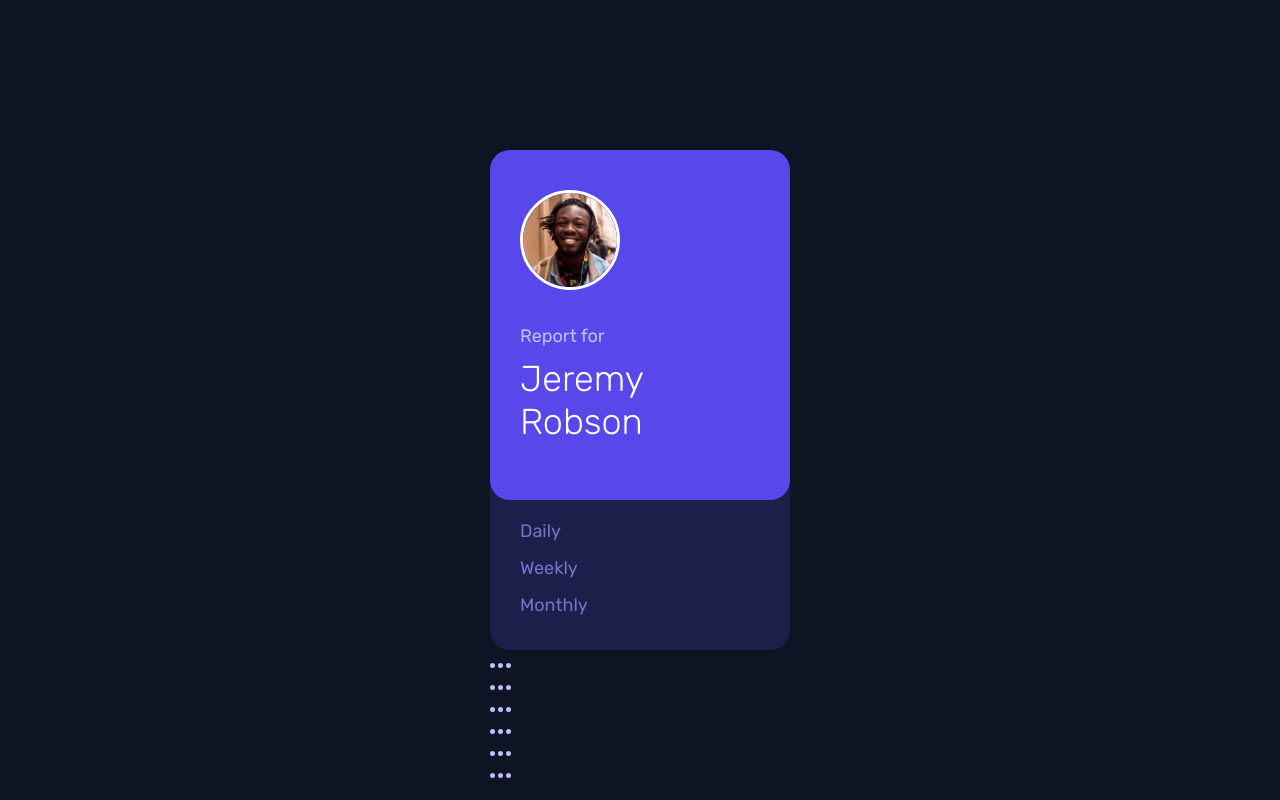
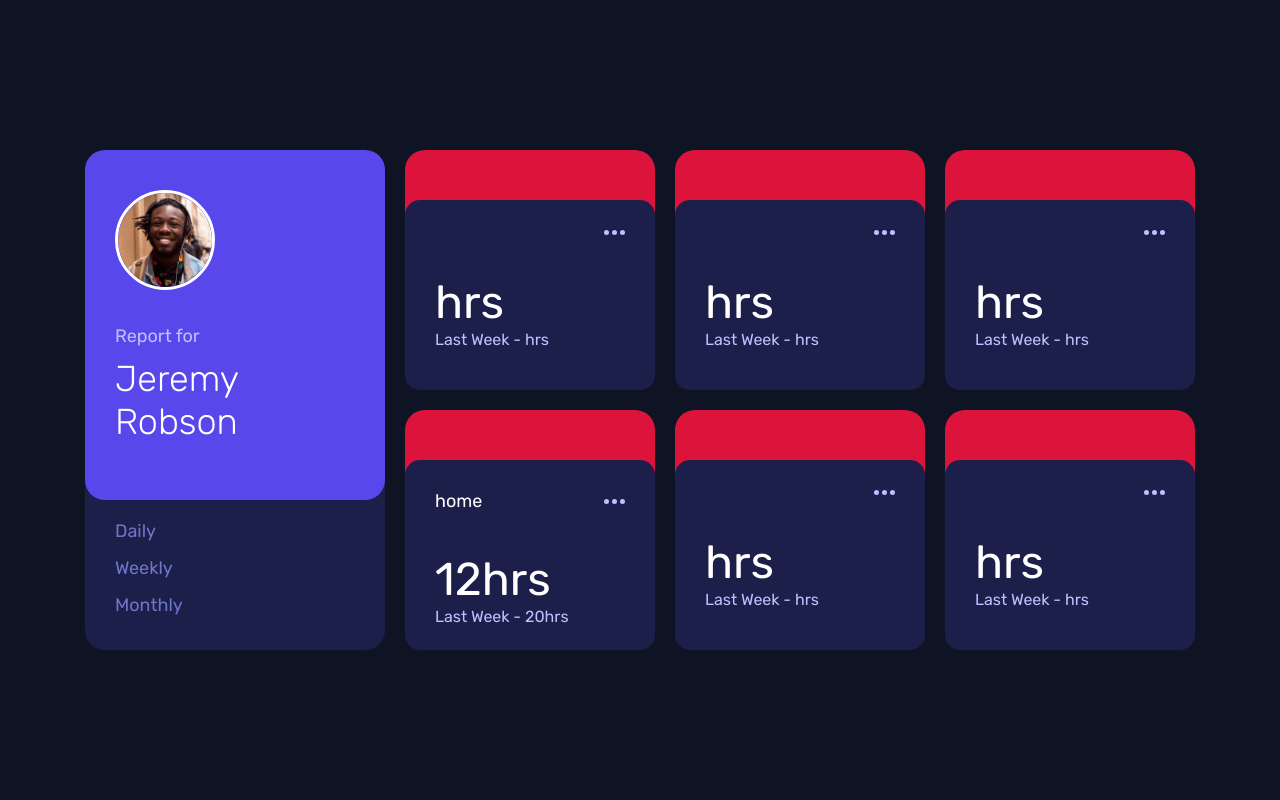
Before and after one commit to lkiryu/time-tracking-dashboard, a React (Create React App) app: page / in a window 1280 px wide. Built offline with nearby package versions, Linux system fonts and the light colour scheme; the HTML template or start-up script is replaced by a standard one.

Commit message:
card style add

```diff
--- a/src/App.css
+++ b/src/App.css
@@ -5,13 +5,3 @@
     margin: 0;
     box-sizing: border-box;
 }
-
-.App{
-    display: flex;
-    justify-content: center;
-    align-items: center;
-    height: 100vh;
-    background-color: hsl(226, 43%, 10%);
-    font-family: "Rubik", sans-serif;
-    font-size: 18px;
-}
--- /dev/null
+++ b/src/components/card/card.css
@@ -0,0 +1,51 @@
+.card{
+    display: flex;
+    align-items: flex-end;
+    justify-content: center;
+    width: 250px;
+    height: 240px;
+    background-color: crimson;
+    border-radius: 20px;
+}
+
+.card .cardInfo{
+    height: 190px;
+    width: 100%;
+    background-color: hsl(235, 46%, 20%);
+    border-radius: 15px;
+    padding: 30px;
+    transition: 0.3s ease-in;
+    cursor: pointer;
+}
+
+.card .cardInfo:hover{
+    background-color: hsl(236, 40%, 25%);
+}
+
+.cardInfo .cardHeader{
+    display: flex;
+    justify-content: space-between;
+    align-items: center;
+}
+
+.cardHeader .cardType, .cardInfo .hours{
+    color: hsl(0, 0%, 100%);
+}
+
+.cardHeader img{
+    transition: 0.3s ease-in;
+}
+
+.cardHeader img:hover{
+    opacity: 75%;
+}
+
+.cardInfo .hours{
+    font-size: 46px;
+    margin-top: 40px;
+}
+
+.cardInfo .lastWeek{
+    font-size: 16px;
+    color: hsl(236, 100%, 87%);
+}
--- a/src/components/card/card.js
+++ b/src/components/card/card.js
@@ -1,5 +1,7 @@
 import React from "react";
 import Ellipsis from '../../images/icon-ellipsis.svg'
+
+import './card.css'
 
 const Card = (props) => {
     return (
@@ -9,8 +11,8 @@ const Card = (props) => {
                     <p className="cardType">{props.type}</p>
                     <img src={Ellipsis}/>
                 </div>
-                <p className="hours">{props.hours}</p>
-                <p className="lastWeek">{props.lastweek}</p>
+                <p className="hours">{props.hours}hrs</p>
+                <p className="lastWeek">Last Week - {props.lastweek}hrs</p>
             </div>
         </div>
     )
--- a/src/components/time/time.css
+++ b/src/components/time/time.css
@@ -10,10 +10,6 @@
     transition: ease-in 0.3s;
 }
 
-.time ul li.active{
+.time ul li.active, .time ul li:hover{
     color: hsl(0, 0%, 100%);
 }
-
-.time ul li:hover{
-    color: hsl(0, 0%, 100%);
-}
--- a/src/components/timeTracker/timeTracker.css
+++ b/src/components/timeTracker/timeTracker.css
@@ -1,6 +1,16 @@
 .timeTracker{
-    background-color: hsl(235, 46%, 20%);
-    border-radius: 20px;
-    width: 300px;
-    height: 500px;
+    display: flex;
+    justify-content: center;
+    align-items: center;
+    height: 100vh;
+    background-color: hsl(226, 43%, 10%);
+    font-family: "Rubik", sans-serif;
+    font-size: 18px;
 }
+
+.Cards{
+    display: grid;
+    grid-template-columns: repeat(3, auto);
+    grid-template-rows: repeat(2, auto);
+    gap: 20px;
+}
--- a/src/components/timeTracker/timeTracker.js
+++ b/src/components/timeTracker/timeTracker.js
@@ -17,7 +17,7 @@ const TimeTracker = () => {
                 <Card/>
                 <Card/>
                 <Card/>
-                <Card/>
+                <Card type='home' hours='12' lastweek='20'/>
                 <Card/>
                 <Card/>
             </div>
--- a/src/components/userInfo/userInfo.css
+++ b/src/components/userInfo/userInfo.css
@@ -1,3 +1,11 @@
+.timeList{
+    background-color: hsl(235, 46%, 20%);
+    border-radius: 20px;
+    width: 300px;
+    height: 500px;
+    margin-right: 20px;
+}
+
 .userInfo{
     background-color: hsl(246, 80%, 60%);
     border-radius: 20px;
```
